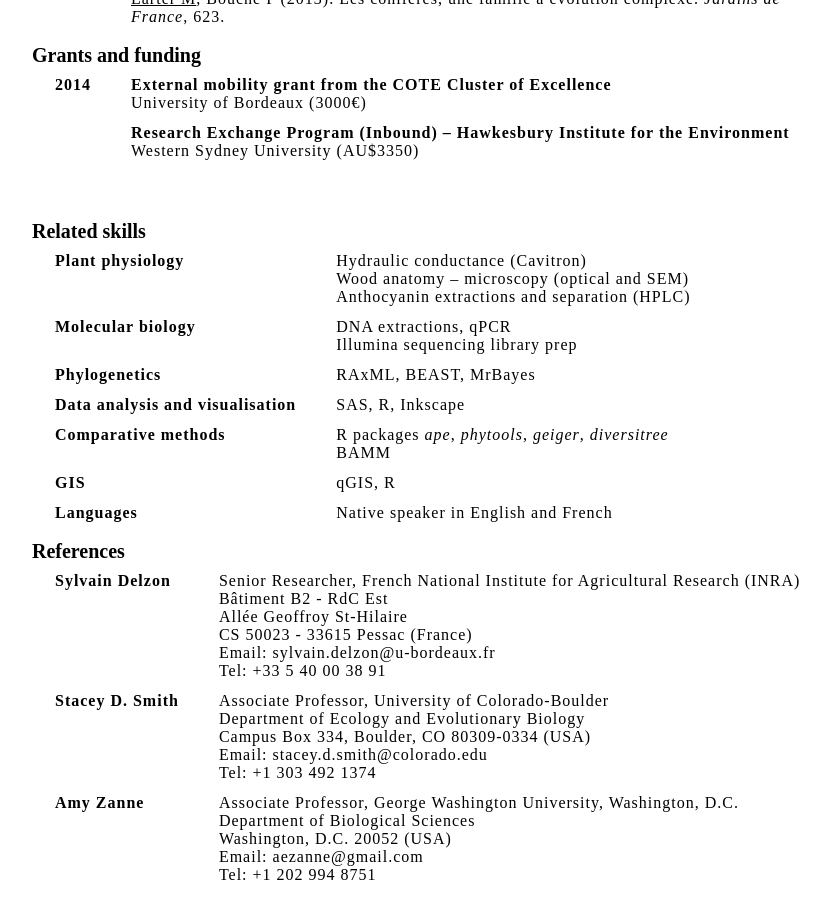
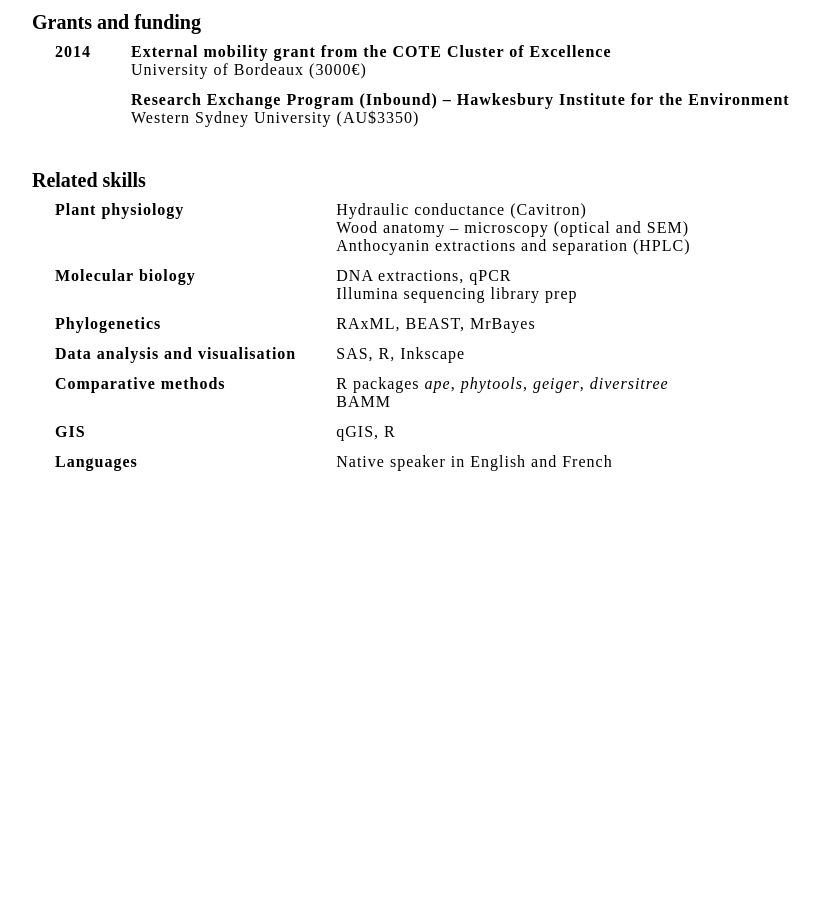
Before and after one commit to MaxLarter/maxlarter.github.io, a Jekyll site: the page built from cv/cv.html, in a window 1280 px wide and 900 px high, scrolled down 1996 px. Shown: the whole window, without its empty margins (208-1038 px from the left). Built offline with Jekyll 4.4.1, drawn with Linux system fonts in a browser that asks for light colours; after the commit the page ends 2483 px from its top, so only the background shows below that.

Commit message:
finish up cv and hide refs

```diff
--- a/cv/cv.html
+++ b/cv/cv.html
@@ -106,13 +106,7 @@ title: My CV
 					<td><u>Larter M</u>, Pfautsch S, Domec J.-C, Trueba S, Nagalingum N, Delzon S. (2017). <a href="https://nph.onlinelibrary.wiley.com/doi/full/10.1111/nph.14545" target="_blank">Aridity drove the evolution of extreme embolism resistance and the radiation of conifer genus Callitris.</a> <i>New Phytologist</i> 215 (1), 97-112.
 					</td>
 				</tr>
-		</tbody>
-		</table>
 
-		<P style="page-break-before: always">
-
-		<table>
-			<tbody>
 				<tr>
 					<td><b></b></td>
 					<td>Sáenz-Romero C, <u>Larter M</u>, González-Muñoz N, Wehenkel C, Blanco-Garcia A, Castellanos-Acuña D, Burlett R, Delzon S. (2017). <a href="http://jplanthydro.org/article/view/1809" target="_blank">Mexican conifers differ in their capacity to face climate change.</a> <i>Journal of Plant Hydraulics</i>, 4, e003.
@@ -259,7 +253,7 @@ title: My CV
 				</tr>
 			</tbody>
 		</table>
-		<P style="page-break-before: always">
+
 		<div class="clear"></div>
 	<span style="padding-left:20px">
 	<h2>Related skills</h2>
@@ -315,7 +309,7 @@ title: My CV
     </div>
 	<div class="clear"></div>
 	<!--p>style="display:none"</p-->
-	<h2>References</h2>
+	<!--h2>References</h2>
 		<table>
 			<tbody>
 				<tr>
@@ -350,7 +344,7 @@ title: My CV
 					</td>
 				</tr>
 			</tbody>
-		</table>
+		</table-->
 
 	<div class="clear"></div>
 
```
